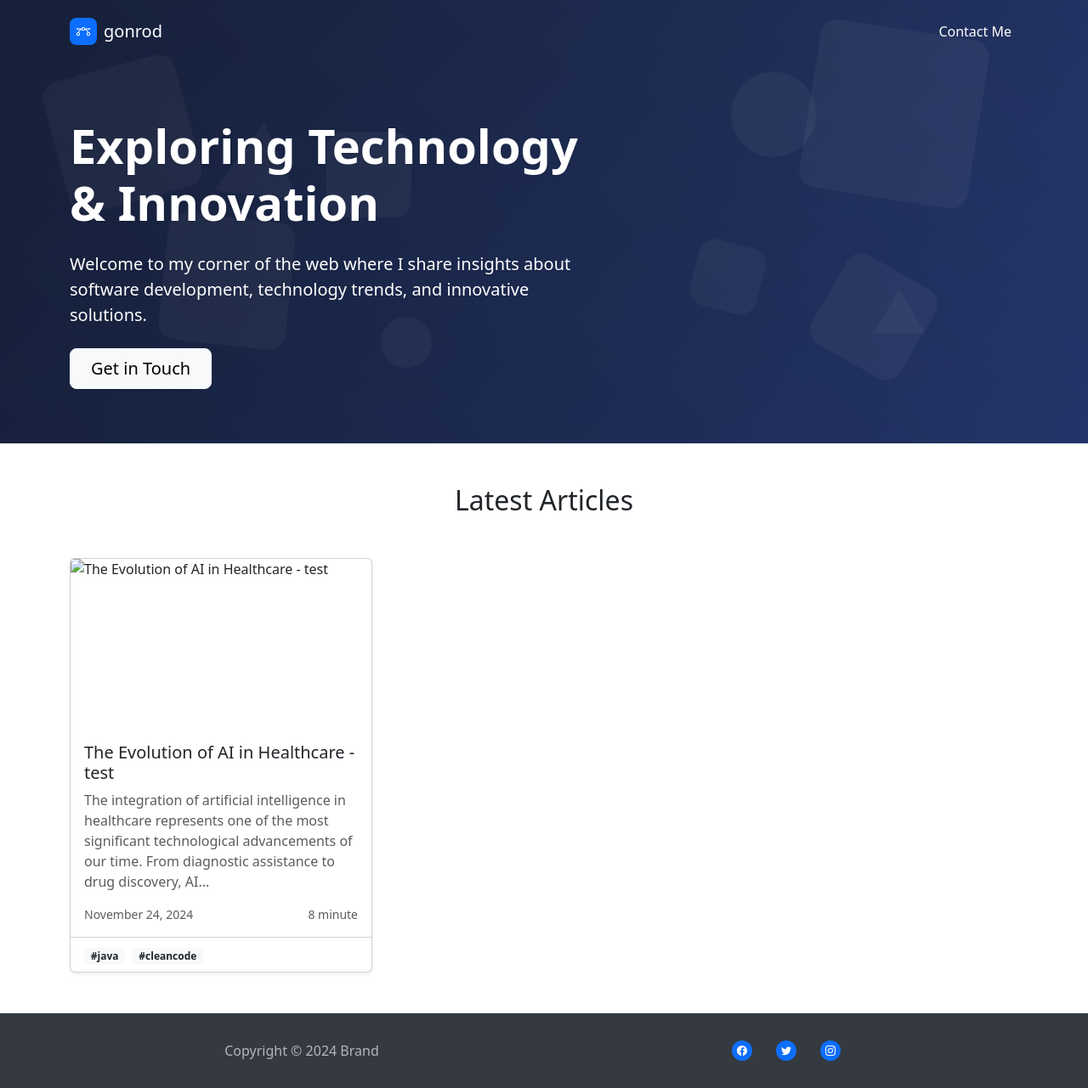
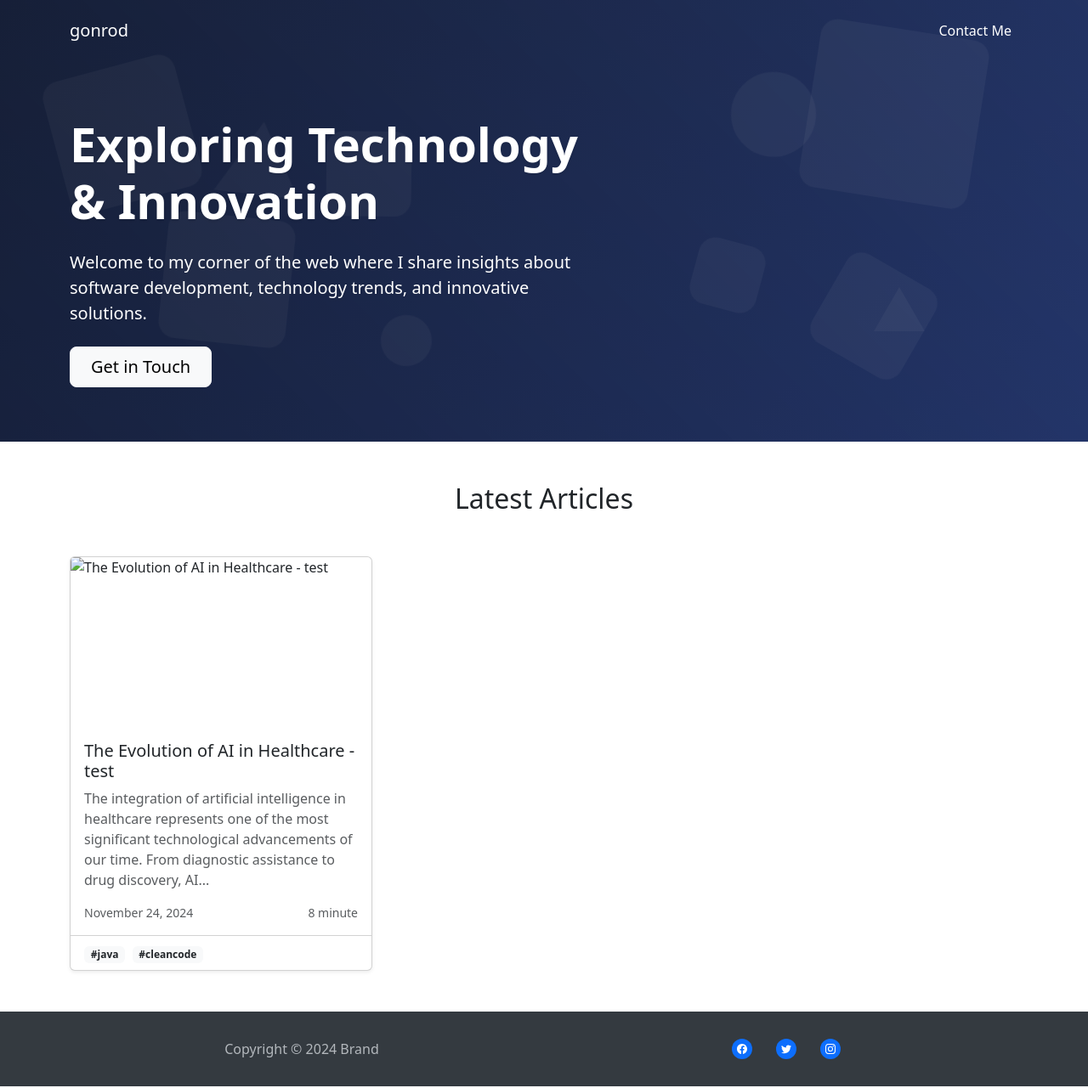
Before and after one commit to ismgonza/ismgonza.github.io, a Jekyll site: the page built from index.html, in a window 1280 px wide. Shown: the whole page at 85% size. Built offline with Jekyll 4.4.1, drawn with Linux system fonts in a browser that asks for light colours; nearby versions of some CDN libraries; the list of posts is cut into pages by our own code.

Commit message:
removed the current generic logo

```diff
--- a/_includes/header.html
+++ b/_includes/header.html
@@ -1,12 +1,6 @@
 <nav class="navbar navbar-expand-md bg-body-secondary py-3" data-bs-theme="dark">
     <div class="container">
         <a class="navbar-brand d-flex align-items-center" href="/">
-            <span class="bs-icon-sm bs-icon-rounded bs-icon-primary d-flex justify-content-center align-items-center me-2 bs-icon">
-                <svg class="bi bi-bezier" xmlns="http://www.w3.org/2000/svg" width="1em" height="1em" fill="currentColor" viewBox="0 0 16 16">
-                    <path fill-rule="evenodd" d="M0 10.5A1.5 1.5 0 0 1 1.5 9h1A1.5 1.5 0 0 1 4 10.5v1A1.5 1.5 0 0 1 2.5 13h-1A1.5 1.5 0 0 1 0 11.5zm1.5-.5a.5.5 0 0 0-.5.5v1a.5.5 0 0 0 .5.5h1a.5.5 0 0 0 .5-.5v-1a.5.5 0 0 0-.5-.5zm10.5.5A1.5 1.5 0 0 1 13.5 9h1a1.5 1.5 0 0 1 1.5 1.5v1a1.5 1.5 0 0 1-1.5 1.5h-1a1.5 1.5 0 0 1-1.5-1.5zm1.5-.5a.5.5 0 0 0-.5.5v1a.5.5 0 0 0 .5.5h1a.5.5 0 0 0 .5-.5v-1a.5.5 0 0 0-.5-.5zM6 4.5A1.5 1.5 0 0 1 7.5 3h1A1.5 1.5 0 0 1 10 4.5v1A1.5 1.5 0 0 1 8.5 7h-1A1.5 1.5 0 0 1 6 5.5zM7.5 4a.5.5 0 0 0-.5.5v1a.5.5 0 0 0 .5.5h1a.5.5 0 0 0 .5-.5v-1a.5.5 0 0 0-.5-.5z"></path>
-                    <path d="M6 4.5H1.866a1 1 0 1 0 0 1h2.668A6.517 6.517 0 0 0 1.814 9H2.5c.123 0 .244.015.358.043a5.517 5.517 0 0 1 3.185-3.185A1.503 1.503 0 0 1 6 5.5zm3.957 1.358A1.5 1.5 0 0 0 10 5.5v-1h4.134a1 1 0 1 1 0 1h-2.668a6.517 6.517 0 0 1 2.72 3.5H13.5c-.123 0-.243.015-.358.043a5.517 5.517 0 0 0-3.185-3.185z"></path>
-                </svg>
-            </span>
             <span>gonrod</span>
         </a>
         <button class="navbar-toggler" data-bs-toggle="collapse" data-bs-target="#navcol-2">
```
